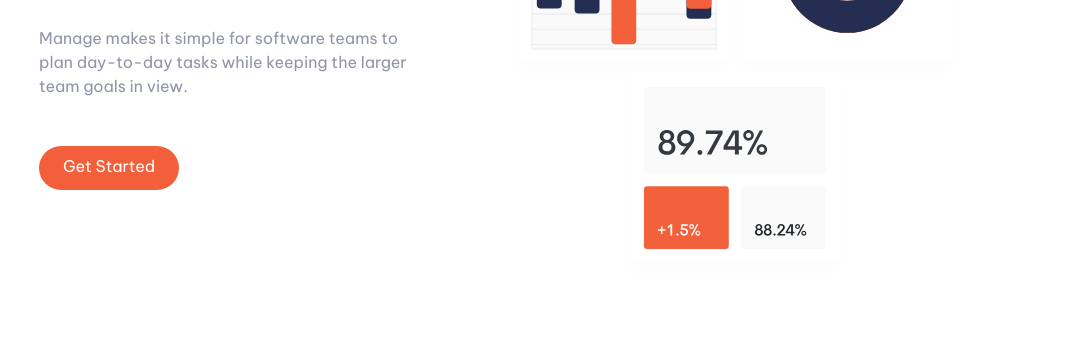
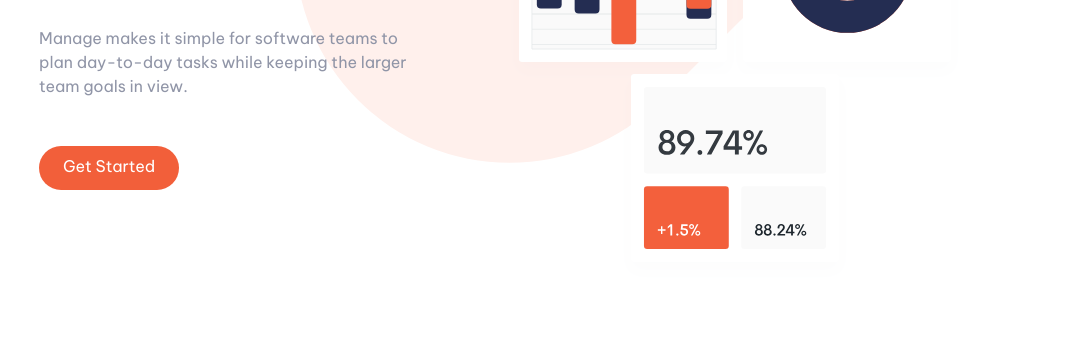
Before and after one commit to MaltaWebDev/landing-page, a website: page index.html in a window 1280 px wide. Shown: the part 298-647 px from the top of the page, without its empty margins (137-1222 px from the left). Drawn offline with Linux system fonts and the light colour scheme.

Commit message:
Add background image

```diff
--- a/input.css
+++ b/input.css
@@ -4,4 +4,8 @@
 
 body {
   font-family: "Be Vietnam Pro", sans-serif;
+  background-image: url("./images/bg-tablet-pattern.svg");
+  background-repeat: no-repeat;
+  background-size: 800px;
+  background-position: 90% -25%;
 }
```
Also changed, not shown: main.css.
